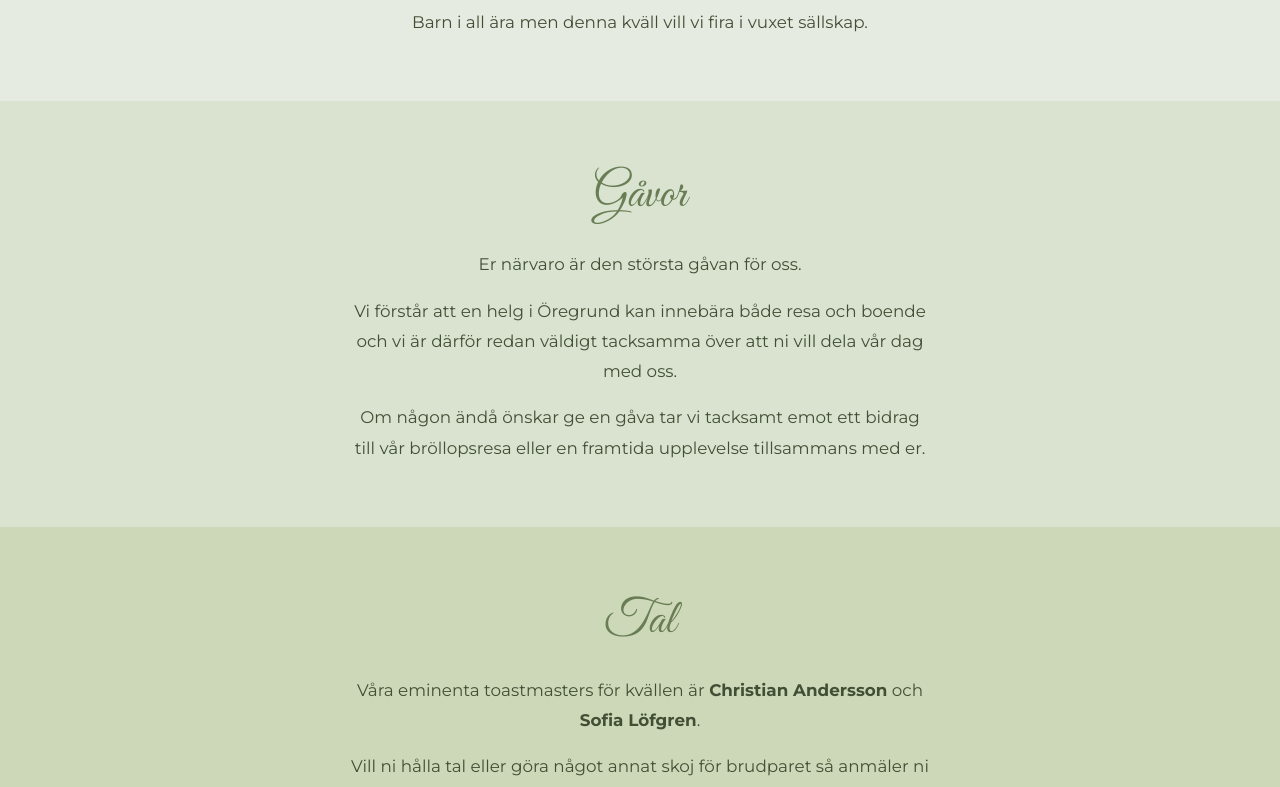
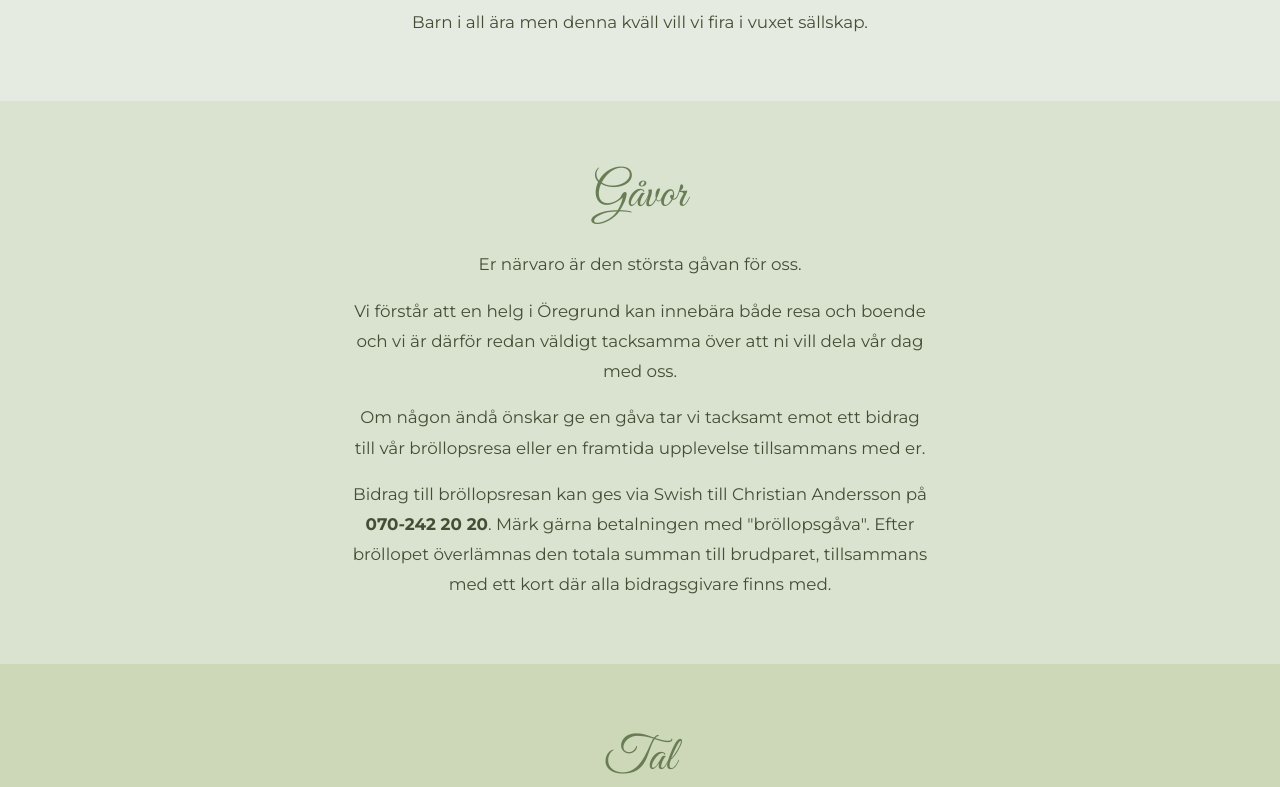
Before and after one commit to Pontus-Broberg/linntuswedding, an Angular app: page / in a window 1280 px wide. Shown: the part 3150-3937 px from the top of the page. Built offline with nearby package versions, Linux system fonts and the light colour scheme.

Commit message:
swish info

```diff
--- a/src/app/home/home.component.html
+++ b/src/app/home/home.component.html
@@ -201,6 +201,10 @@
         Om någon ändå önskar ge en gåva tar vi tacksamt emot ett bidrag
         till vår bröllopsresa eller en framtida upplevelse tillsammans med er.
       </p>
+      <p class="section-text">
+        Bidrag till bröllopsresan kan ges via Swish till Christian Andersson på <strong>070-242 20 20</strong>. Märk gärna betalningen med "bröllopsgåva".
+        Efter bröllopet överlämnas den totala summan till brudparet, tillsammans med ett kort där alla bidragsgivare finns med.
+      </p>
     </div>
   </section>
 
```
